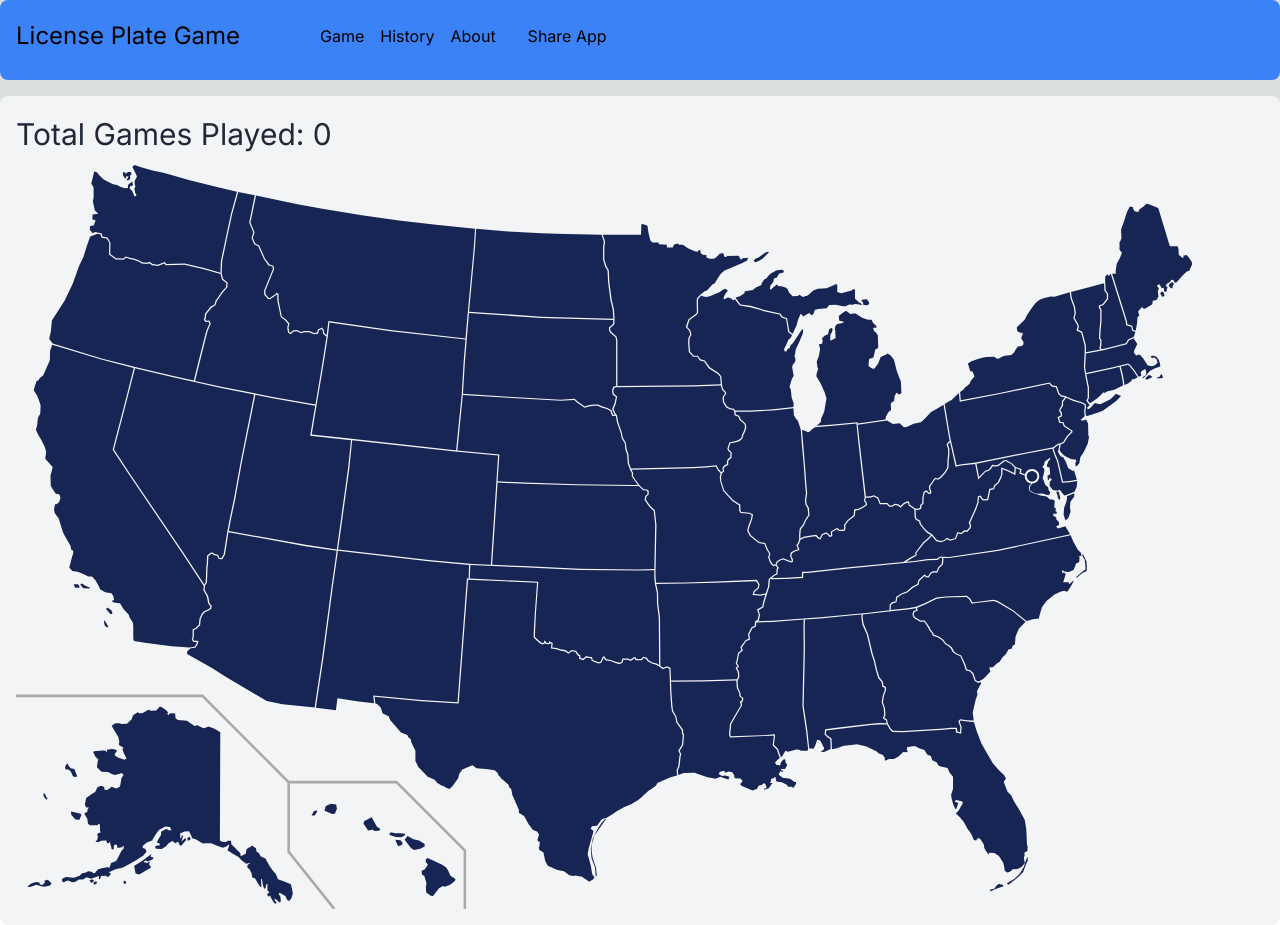
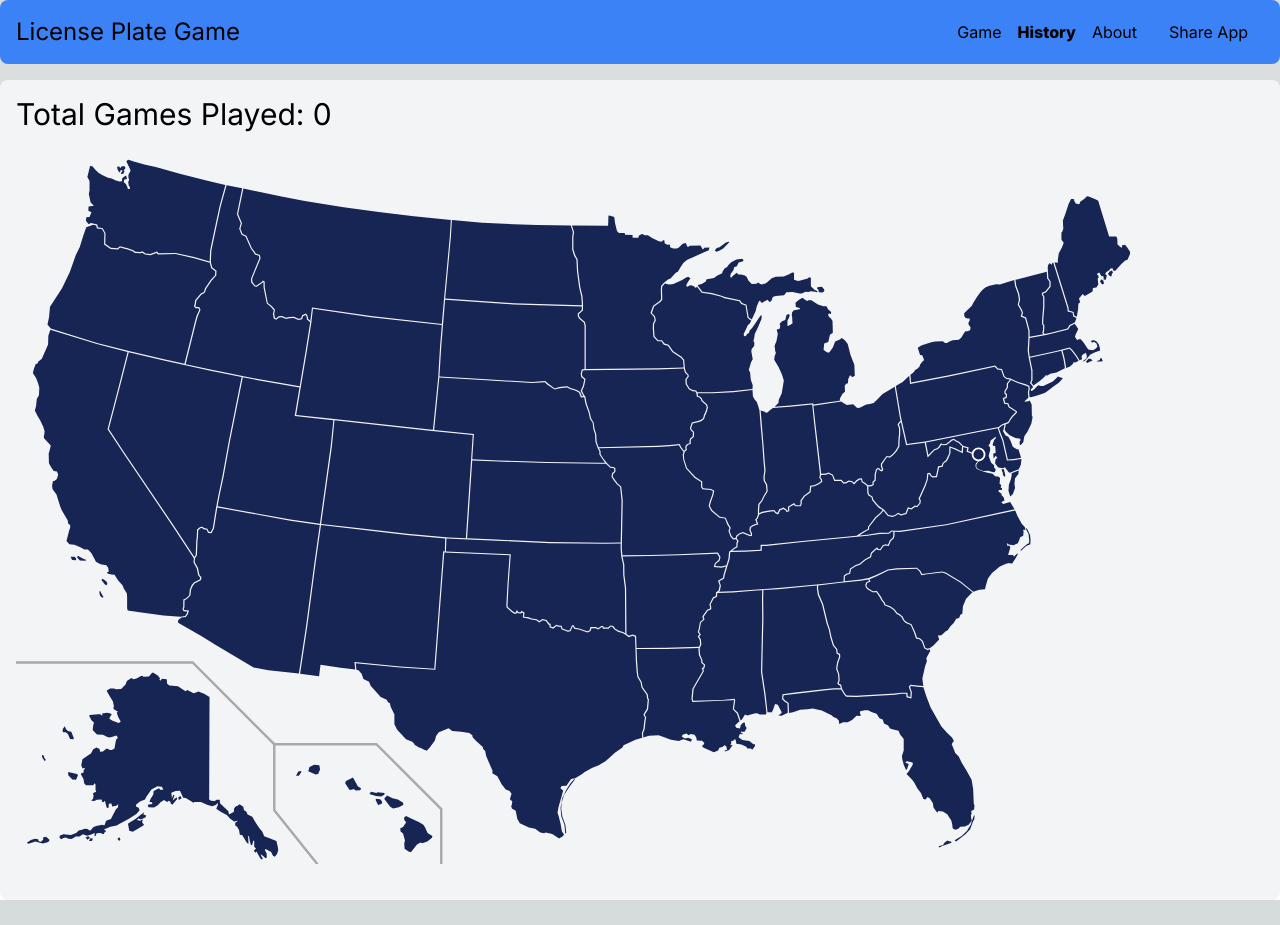
Before and after one commit to aspirinonfire/thegame, a Next.js app: page /history in a window 1280 px wide. After the commit the page ends 900 px from the top, so only its background shows below. Built offline with nearby package versions, Linux system fonts and the light colour scheme.

Commit message:
auto redirects and minor css fixes

```diff
--- a/app/history/page.tsx
+++ b/app/history/page.tsx
@@ -33,11 +33,14 @@ export default function History() {
 
   return (
     <>
-      <p className={`text-xl text-gray-800 md:text-3xl md:leading-normal`}>
-        {isFetchingPastGames ? "Fetching Past Games" : `Total Games Played: ${pastGames.length}`}
-      </p>
-      {!isFetchingPastGames ? (<UsMap argType="historicData" totalNumberOfGames={pastGames.length} spotsByStateLookup={numberOfSpotsByPlateLkp} />) : null}
+      <div>
+          <h1 className="text-3xl text-black">
+            {isFetchingPastGames ? "Fetching Past Games" : `Total Games Played: ${pastGames.length}`}
+          </h1>
+        </div>
+        <div className="py-5">
+          {!isFetchingPastGames ? (<UsMap argType="historicData" totalNumberOfGames={pastGames.length} spotsByStateLookup={numberOfSpotsByPlateLkp} />) : null}
+        </div>
     </>
-
   )
 }
--- a/app/layout.tsx
+++ b/app/layout.tsx
@@ -2,6 +2,7 @@
 import { Inter } from "next/font/google";
 import "./globals.css";
 import Link from 'next/link';
+import { usePathname } from 'next/navigation'
 import { useEffect, useState } from "react";
 import { GetAccount, GetCurrentGame } from "./common/gameCore/gameRepository";
 import { CurrentGameContext, CurrentUserAccountContext } from "./common/gameCore/gameContext";
@@ -16,6 +17,8 @@ export default function RootLayout({
 }: Readonly<{
   children: React.ReactNode;
 }>) {
+  const pathname = usePathname();
+
   // track user account, and current game.
   // presence of a current game will redirect index to game route.
   // current game will also be used directly on the game page.
@@ -69,20 +72,24 @@ export default function RootLayout({
              }}}>
 
             <div className="flex-col min-h-screen">
-              <header className="flex h-20 shrink-0 items-end rounded-lg bg-blue-500 p-4">
-                <nav className="inline-flex items-center gap-20">
-                  <h1 className="text-2xl">License Plate Game</h1>
-                  <div className="inline-flex items-center gap-4">
-                    <Link href="/game">Game</Link>
-                    <Link href="/history">History</Link>
-                    <Link href="/about">About</Link>
-                    <a className="text white p-4">Share App</a>
+              <header className="flex-row h-1/5 rounded-lg bg-blue-500 p-4">
+                <nav className="flex items-center">
+                  <div className="flex-none w-1/4">
+                    <h1 className="text-2xl">License Plate Game</h1>
+                  </div>
+                  <div className="flex grow gap-4 justify-end">
+                    <Link href="/game" className={`link ${pathname === '/game' ? 'font-extrabold' : ''}`}>Game</Link>
+                    <Link href="/history" className={`link ${pathname === '/history' ? 'font-extrabold' : ''}`}>History</Link>
+                    <Link href="/about" className={`link ${pathname === '/about' ? 'font-extrabold' : ''}`}>About</Link>
+                    <div>
+                      <a className="text white p-4">Share App</a>
+                    </div>
                   </div>
                 </nav>
               </header>
 
-              <main className="flex flex-row grow">
-                <div className="mt-4 grow">
+              <main className="flex flex-col">
+                <div className="mt-4">
                   { needsFetch ? showIsFetching() : showFetchedContent() }
                 </div>
               </main>
--- /dev/null
+++ b/app/not-found.tsx
@@ -0,0 +1,10 @@
+"use client"
+import { useRouter } from "next/navigation";
+
+/**
+ * Default 404/not found operation is redirect to root '/'
+ */
+export default function NotFound() {
+  const router = useRouter();
+  router.push('/');
+}
--- a/app/page.tsx
+++ b/app/page.tsx
@@ -1,8 +1,17 @@
+"use client"
+import { useContext, useEffect } from "react";
+import { CurrentGameContext } from "./common/gameCore/gameContext";
+import { useRouter } from "next/navigation";
+
 // page.tsx is a special Next.js file that exports a React component, and it's required for the route to be accessible
+// this page will automatically redirect to a game when current game is present, otherwise it will redirect to a history page
 export default function Home() {
-  return (
-    <p className={`text-xl text-gray-800 md:text-3xl md:leading-normal`}>
-      ...main
-    </p>
-  );
+  const { currentGame, setNewCurrentGame } = useContext(CurrentGameContext);
+  const router = useRouter();
+
+  useEffect(() => {
+    const redirectPage = !currentGame ? "/history" : "/game";
+
+    router.push(redirectPage);
+  });
 }
```
Also changed, not shown: app/common/usmap.tsx (+1 -1 lines).
